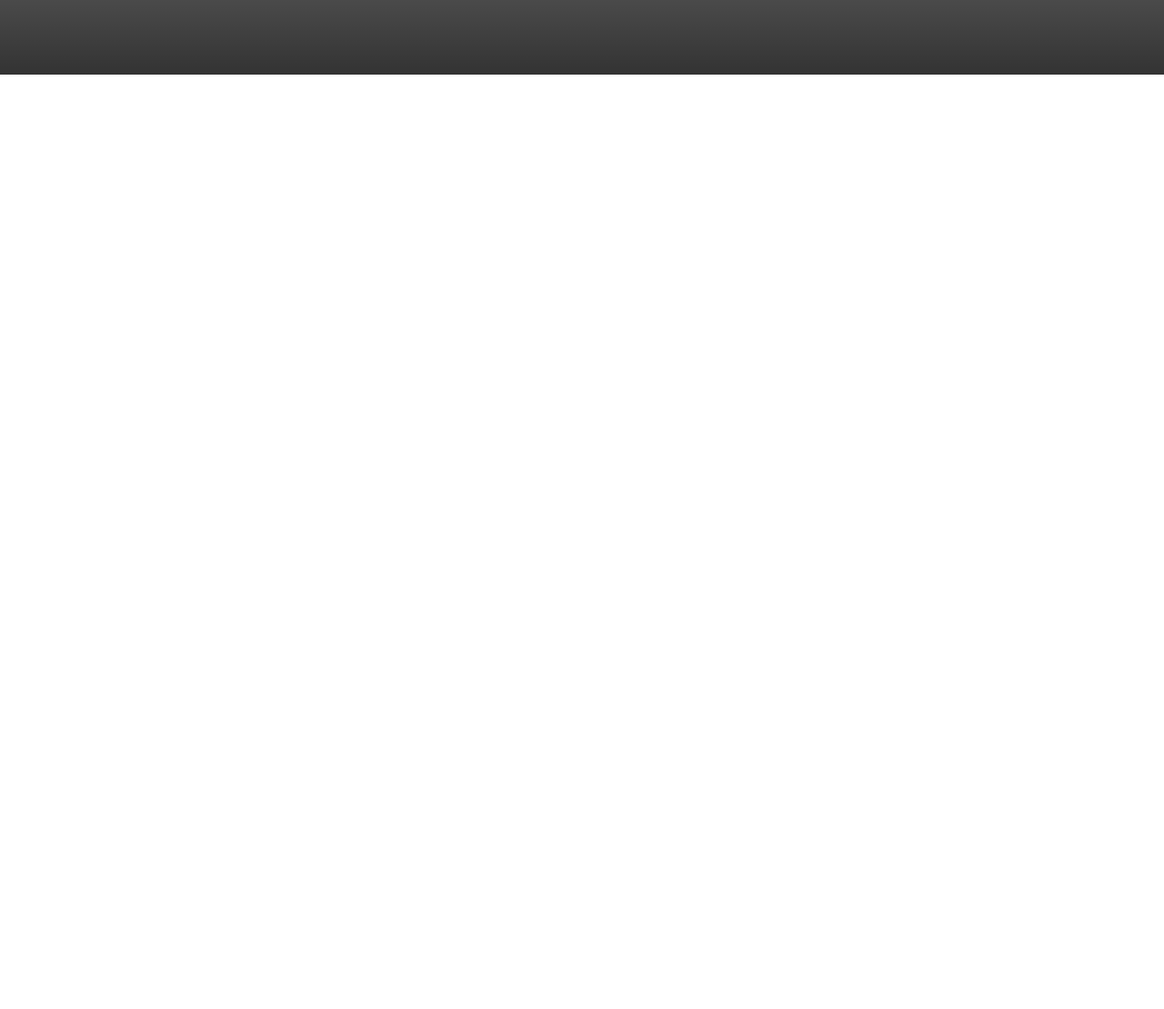
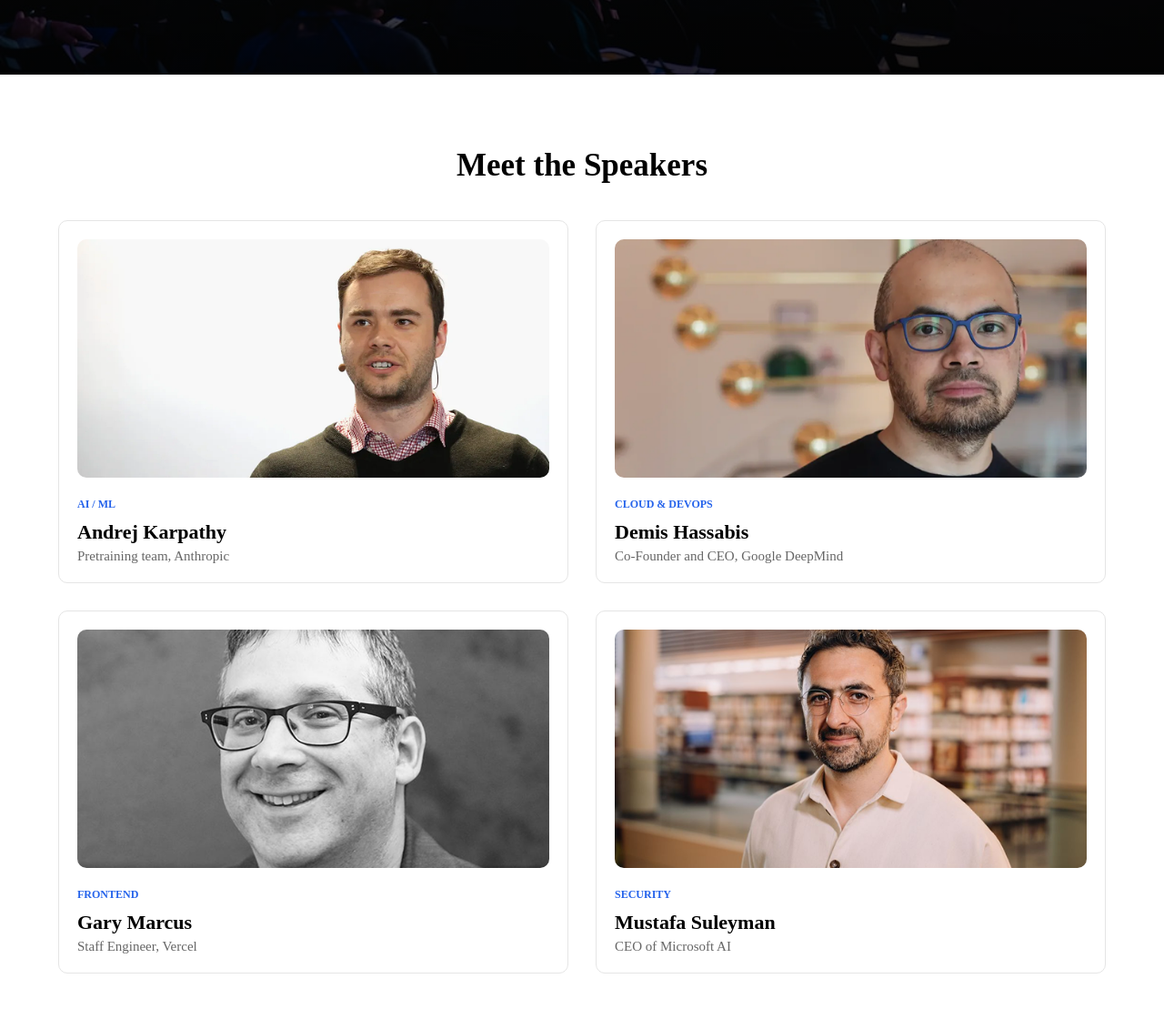
Before and after one commit to mh-emon-mern/Assignment-01, a plain HTML site: page index.html in a window 1280 px wide. Shown: the part 553-1662 px from the top of the page at 91% size. Before the commit the page ends 800 px from the top, so only its background shows below. Drawn offline with Linux system fonts and the light colour scheme.

Commit message:
speaker part added

```diff
--- a/index.html
+++ b/index.html
@@ -13,7 +13,7 @@
         <!-- logo start -->
 
         <div class="logo-image">
-          <img src="./logo.png" alt="" />
+          <img src="./assets/logo.png" alt="" />
         </div>
         <!-- logo end -->
 
@@ -50,6 +50,38 @@
 
     <!-- hero section end -->
 
-    <!-- hero section end -->
+    <!-- speakers start -->
+        <section id="speakers">
+            <h2>Meet the Speakers</h2>
+            <div class="speakers-main">
+                <div class="spekers-child-card">
+                    <img src="./assets/andrej.png" alt="">
+                    <span>AI / ML</span>
+                    <h3>Andrej Karpathy</h3>
+                    <p>Pretraining team, Anthropic</p>
+                </div>
+                <div class="spekers-child-card">
+                    <img src="./assets/demis.png" alt="">
+                    <span>CLOUD & DEVOPS</span>
+                    <h3>Demis Hassabis</h3>
+                    <p>Co-Founder and CEO, Google DeepMind</p>
+                </div>
+                <div class="spekers-child-card">
+                    <img src="./assets/gary.png" alt="">
+                    <span>FRONTEND</span>
+                    <h3>Gary Marcus</h3>
+                    <p>Staff Engineer, Vercel</p>
+                </div>
+                <div class="spekers-child-card">
+                    <img src="./assets/mustafa.png" alt="">
+                    <span>SECURITY</span>
+                    <h3>Mustafa Suleyman</h3>
+                    <p>CEO of Microsoft AI</p>
+                </div>
+            </div>
+        </section>
+        <!-- speakers end -->
+
+
   </body>
 </html>
--- a/style.css
+++ b/style.css
@@ -47,7 +47,7 @@
 #hero-pic {
   background:
     linear-gradient(rgba(0, 0, 0, 0.2), rgba(0, 0, 0, 0.8)),
-    url("./banner.jpg");
+    url("./assets/banner.jpg");
 
   background-size: cover;
   background-position: center;
@@ -78,3 +78,54 @@
 }
 
 /* image end */
+
+
+/* speaker point */
+
+
+#speakers{
+    margin: 80px 0;
+}
+
+#speakers h2{
+    text-align: center;
+    font-size: 35px;
+    margin-bottom: 40px;
+}
+
+.speakers-main{
+    width: 90%;
+    margin: auto;
+    display: grid;
+    grid-template-columns: repeat(2, 1fr);
+    gap: 30px;
+}
+
+.spekers-child-card{
+    padding: 20px;
+    border: 1px solid #e5e5e5;
+    border-radius: 10px;
+}
+
+.spekers-child-card img{
+    width: 100%;
+    border-radius: 10px;
+    margin-bottom: 15px;
+}
+
+.spekers-child-card span{
+    color: #2563eb;
+    font-size: 12px;
+    font-weight: bold;
+}
+
+.spekers-child-card h3{
+    margin: 10px 0 5px;
+    font-size: 22px;
+}
+
+.spekers-child-card p{
+    color: #666;
+    font-size: 15px;
+    gap: 20px;
+}
```
